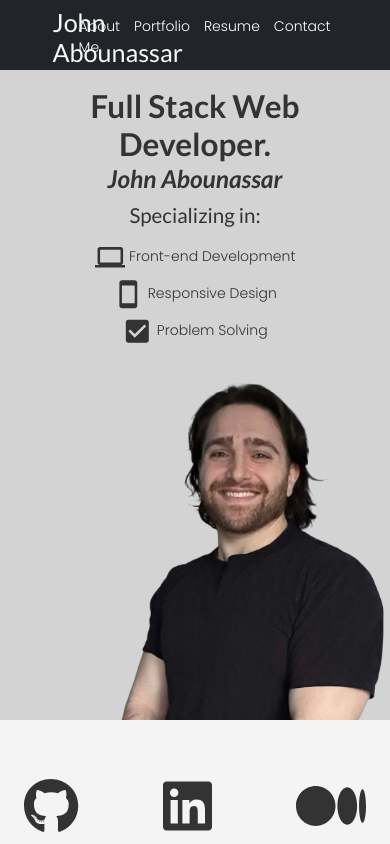
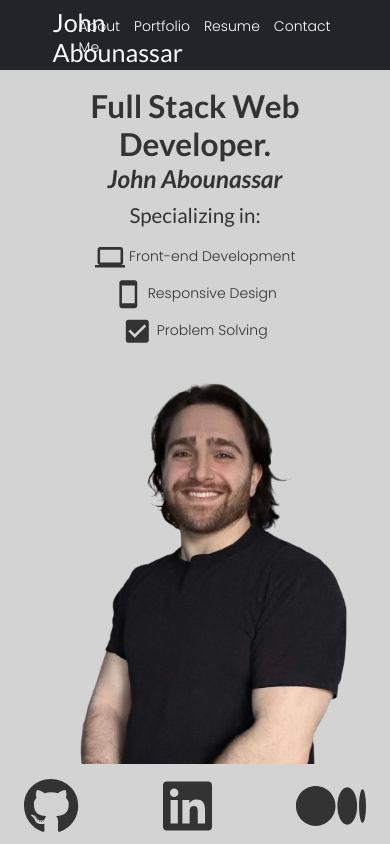
Before and after one commit to john-abou/react-portfolio, a React (Create React App) app: page / in a window 390 px wide. Built offline with nearby package versions, Linux system fonts and the light colour scheme; a web font is replaced by a local one.

Commit message:
Fix: Fixed the responsive CSS for the about section.

```diff
--- a/src/Assets/css/style.css
+++ b/src/Assets/css/style.css
@@ -28,6 +28,7 @@ body {
 /* Footer Styles */
 footer {
   position: absolute;
+  background-color: #d3d3d3;
   bottom: 0;
   width: 100%;
   height: 80px;
@@ -39,7 +40,7 @@ footer div a {
 /* Portfolio Page Styles */
 .project-container {
   position: relative;
-  width: 90%;
+  width: 80%;
   height: 90%;
   margin: 3rem auto 1rem;
 }
@@ -72,7 +73,7 @@ footer div a {
 /* About Page styling */
 #about {
   overflow: hidden;
-  height: 650px;
+  height: calc(100vh - 150px);
   background-color: #d3d3d3;
 }
 .about-header {
@@ -119,35 +120,6 @@ footer div a {
 
 
 /* Breakpoints */
-/* Tablet */
-@media screen and (max-width: 768px) {
-  .project-container {
-    width: 95%;
-    height: 95%;
-  }
-  .about-photo {
-    margin: 0 0 0 -10%;
-    width: 120%;
-  }
-  .about-text {
-    margin: 5% 5%;
-  }
-}
-
-/* Mobile */
-@media screen and (max-width: 576px) {
-  .about-photo {
-    margin: 0 0 0 -10%;
-    width: 120%;
-  }
-  .about-text {
-    margin: 5% 5%;
-  }
-}
-
-
-
-/* Breakpoints */
 /* Desktop */
 @media screen and (max-width: 1200px) {
   /* About Page */
@@ -157,9 +129,6 @@ footer div a {
 }
 @media screen and (max-width: 1000px) {
   /* About Page */
-  #about {
-    height: 500px;
-  }
   .about-photo {
     width: 160%;
   }
@@ -182,6 +151,12 @@ footer div a {
 
 /* Tablet */
 @media screen and (max-width: 776px) {
+  /* Portfolio Page */
+  .project-container {
+    width: 95%;
+    height: 95%;
+  }
+
   /* About Page */
   #about {
     height: 800px;
@@ -214,7 +189,7 @@ footer div a {
 @media screen and (max-width: 576px) {
   /* About Page */
   #about {
-    height: 650px;
+    height: 90%;
   }
   .about-header{
     font-size: 2.25rem;
--- a/src/components/Footer.js
+++ b/src/components/Footer.js
@@ -5,7 +5,7 @@ import {faGithub, faLinkedin, faMedium} from '@fortawesome/free-brands-svg-icons
 export default function Footer() {
 
   return (
-  <footer className="fixed-bottom">
+  <footer>
     <div className='links d-flex flex-row justify-content-center align-items-center mt-3 mb-3'>
       <a href="https://github.com/john-abou" className='nav-link'> <FontAwesomeIcon icon={faGithub} size="4x" /></a>
       <a href="https://www.linkedin.com/in/john-abounassar/" className='nav-link'><FontAwesomeIcon icon={faLinkedin} size="4x" /></a>
```
